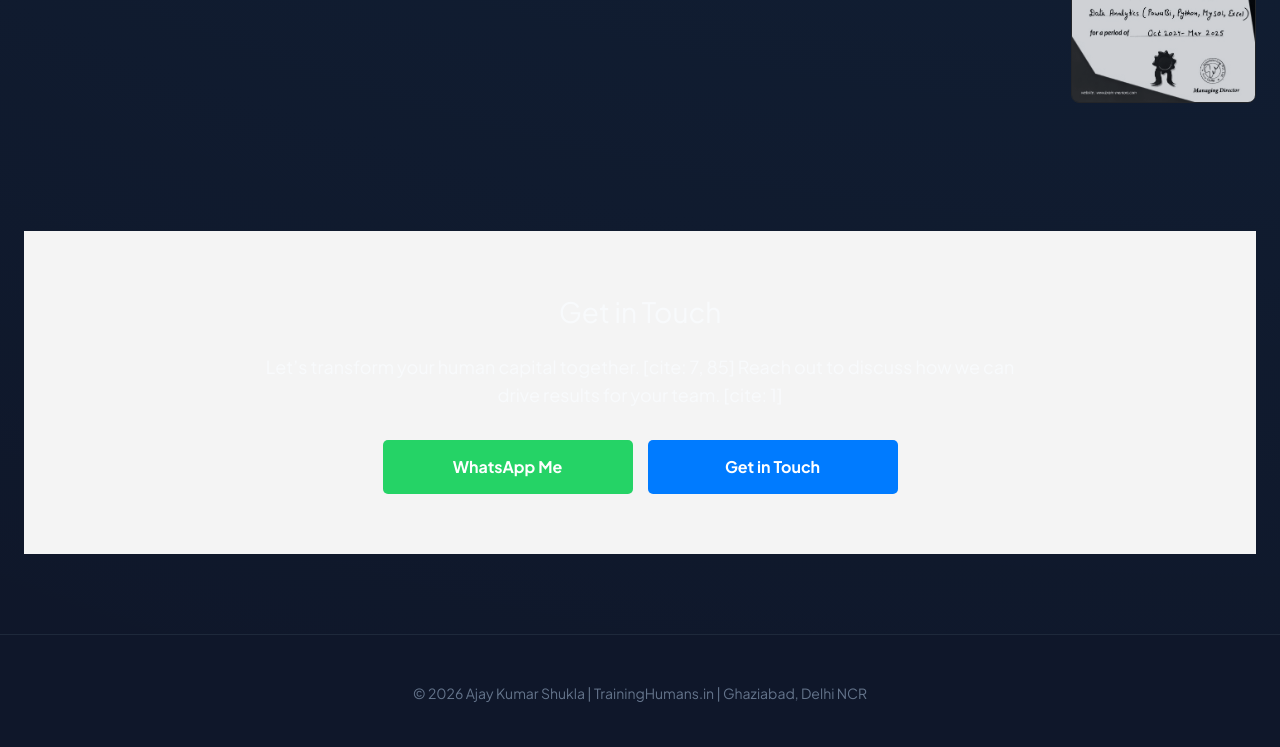
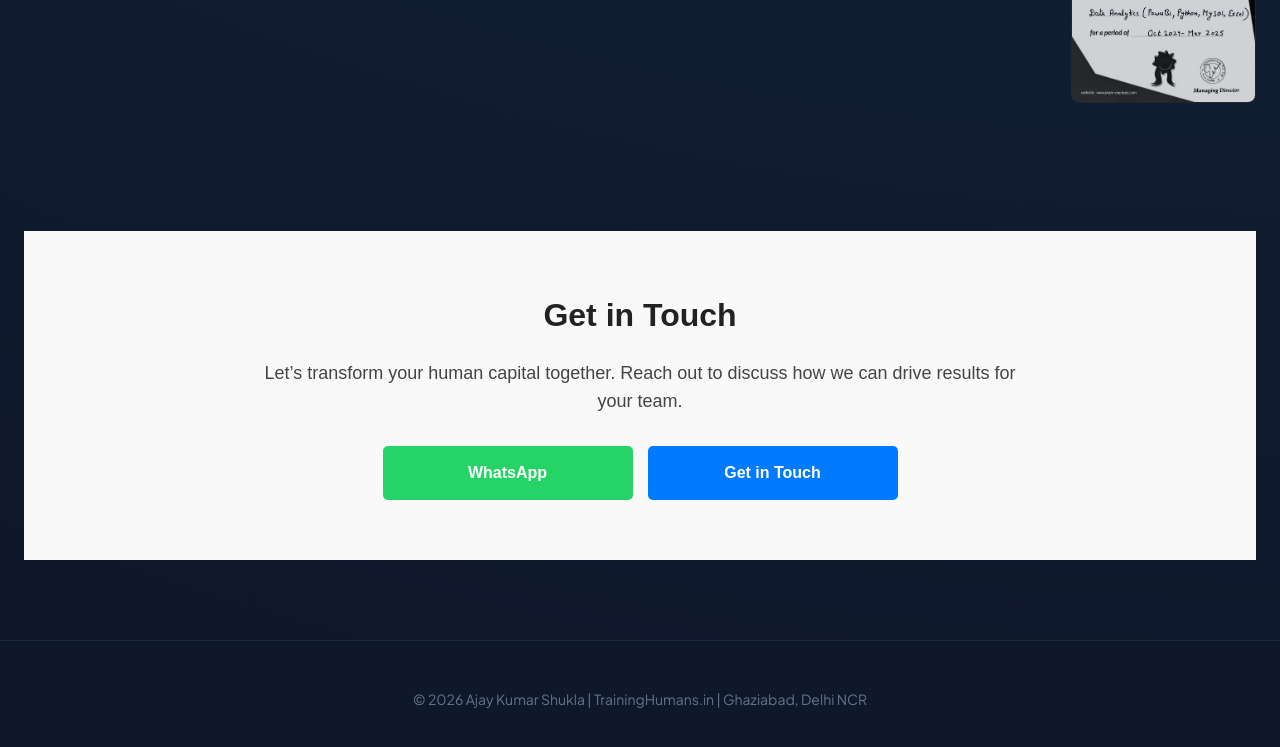
Before and after one commit to Trainer-Ajay/my-profile, a plain HTML site: page index.html in a window 1280 px wide. Shown: the part 2801-3548 px from the top of the page. Drawn offline with nearby package versions, Linux system fonts and the light colour scheme.

Commit message:
Fix HTML formatting and structure

```diff
--- a/index.html
+++ b/index.html
@@ -208,23 +208,26 @@
             </section>
 
             <!-- CTA -->
-            <section id="contact" style="padding: 60px 20px; background-color: #f4f4f4; text-align: center;">
+            <section id="contact" style="padding: 60px 20px; background-color: #f9f9f9; text-align: center;">
     <div style="max-width: 800px; margin: auto;">
-        <h2 style="font-size: 28px; margin-bottom: 20px;">Get in Touch</h2>
 
-        <p style="font-size: 18px; line-height: 1.6; margin-bottom: 30px; padding: 0 10px;">
-            Let’s transform your human capital together. [cite: 7, 85] Reach out to discuss how we can drive results for your team. [cite: 1]
+        <h2 style="font-size: 32px; color: #222222; margin-bottom: 20px; font-family: Arial, sans-serif; font-weight: bold;">
+            Get in Touch
+        </h2>
+
+        <p style="font-size: 18px; color: #444444; line-height: 1.6; margin-bottom: 30px; padding: 0 10px; font-family: Arial, sans-serif;">
+            Let’s transform your human capital together. Reach out to discuss how we can drive results for your team.
         </p>
 
         <div style="display: flex; flex-wrap: wrap; justify-content: center; gap: 15px;">
 
             <a href="https://wa.me/919999278323"
-               style="background-color: #25D366; color: white; padding: 15px 25px; text-decoration: none; border-radius: 5px; font-weight: bold; flex: 1 1 200px; max-width: 250px;">
-               WhatsApp Me
+               style="background-color: #25D366; color: #ffffff; padding: 15px 25px; text-decoration: none; border-radius: 5px; font-weight: bold; font-family: Arial, sans-serif; flex: 1 1 200px; max-width: 250px; display: inline-block;">
+               WhatsApp
             </a>
 
             <a href="mailto:ajaykumar.shukla@gmail.com"
-               style="background-color: #007bff; color: white; padding: 15px 25px; text-decoration: none; border-radius: 5px; font-weight: bold; flex: 1 1 200px; max-width: 250px;">
+               style="background-color: #007bff; color: #ffffff; padding: 15px 25px; text-decoration: none; border-radius: 5px; font-weight: bold; font-family: Arial, sans-serif; flex: 1 1 200px; max-width: 250px; display: inline-block;">
                Get in Touch
             </a>
 
```
